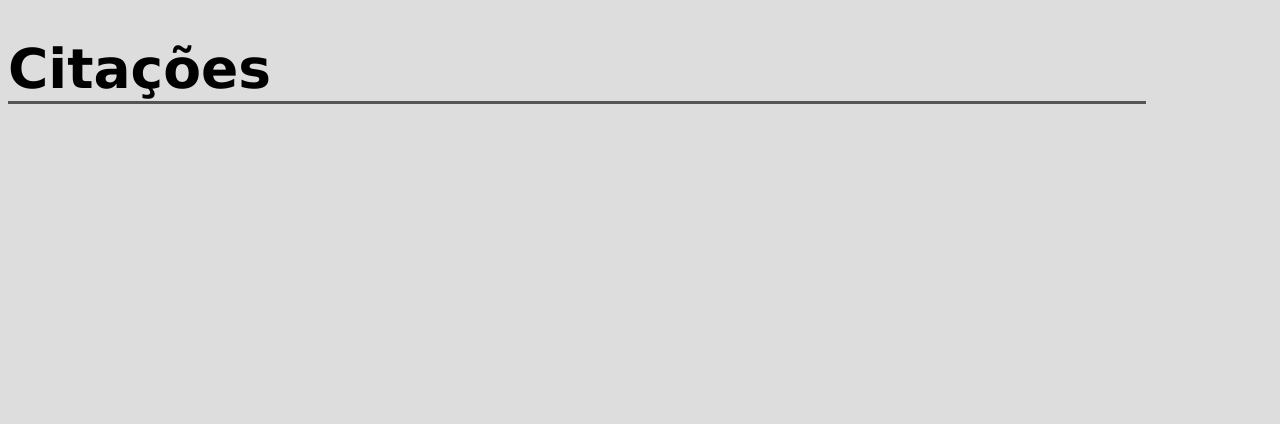
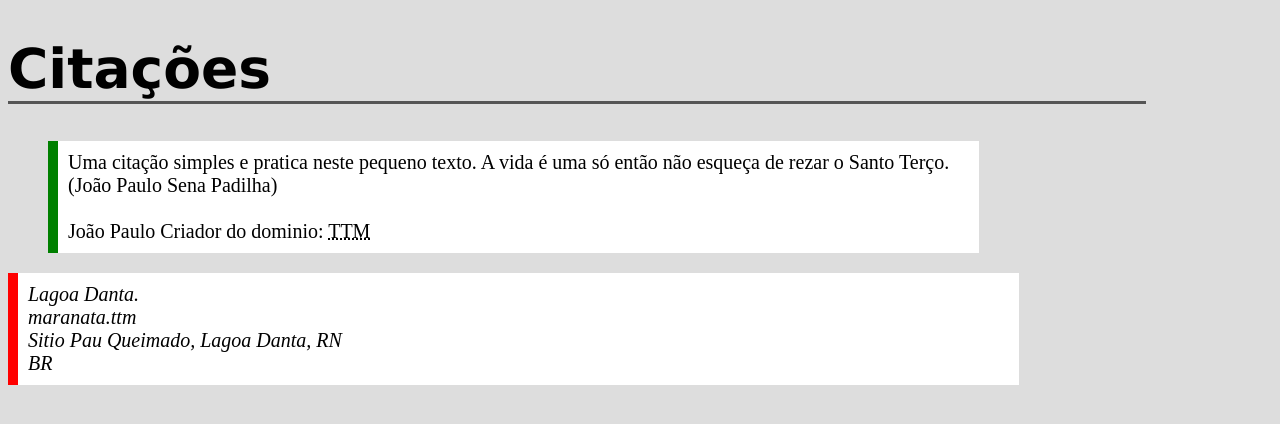
Before and after one commit to joaopaulottm/Maranata-Design, a plain HTML site: page 3 Exemplos-de-Elementos/04 citacoes.html in a window 1280 px wide. Drawn offline with Linux system fonts and the light colour scheme.

Commit message:
trabalhando com endereços no html5

```diff
--- a/1 Css/1 maranata-design.css
+++ b/1 Css/1 maranata-design.css
@@ -51,3 +51,33 @@ p, pre, b, strong, i, em, sub, sup, mark, del, ins{
 mark{
     background-color: green;
 }
+/*
+    Começando com as tags de citações.
+*/
+blockquote{
+    font-size: 20px;
+    border-left: 10px solid green;
+    padding: 10px;
+    background-color: white;
+}
+/*
+    Tag de abreviação
+*/
+abbr{
+    font-size: 20px;
+}
+/*
+    Editando a tag de Endereços
+*/
+address{
+    font-size: 20px;
+    border-left: 10px solid red;
+    padding: 10px;
+    background-color: white;
+}
+/*
+    Div de conteudo padrão
+*/
+div{
+    width: 80%;
+}
--- a/3 Exemplos-de-Elementos/04 citacoes.html
+++ b/3 Exemplos-de-Elementos/04 citacoes.html
@@ -15,9 +15,26 @@
 <body>
     <h1>Citações</h1>
 
+    <div>
 
+        <blockquote>
+            Uma citação simples e pratica neste pequeno texto.
+            A vida é uma só então não esqueça de rezar o Santo Terço.
+            (João Paulo Sena Padilha)
+            <br/> <br/>
+            João Paulo Criador do dominio:
+            <abbr title="Totuus Tuus Mariae">TTM</abbr>
 
+        </blockquote>
 
+        <address>
+            Lagoa Danta.<br>
+            maranata.ttm<br>
+            Sitio Pau Queimado, Lagoa Danta, RN<br>
+            BR
+        </address>
+
+    </div>
 
 </body>
 </html>
```
